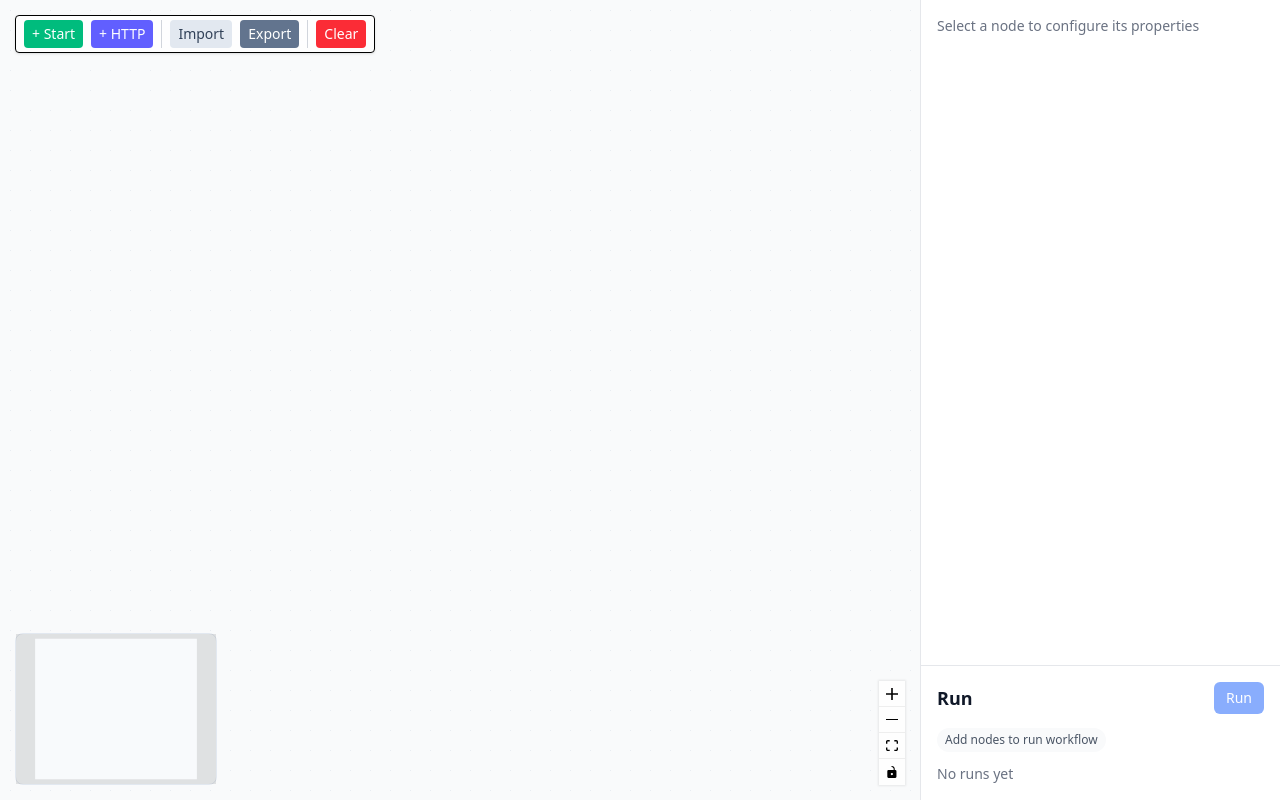
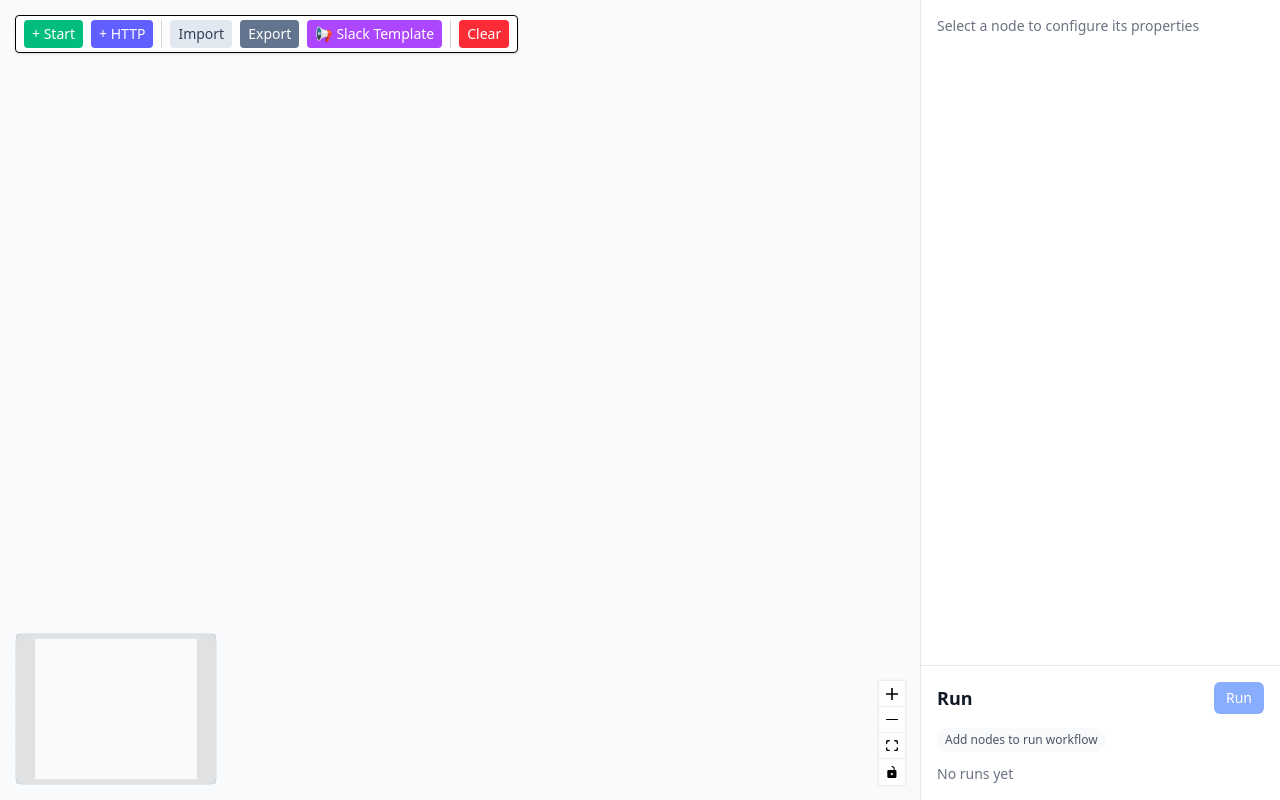
Before and after one commit to neonzoul/AutomateOS-v1.0, a Next.js app in the folder apps/dev-web/: page /builder in a window 1280 px wide. Built offline with nearby package versions, Linux system fonts and the light colour scheme.

Commit message:
feat(example)-Copilot: add Slack simple template + toolbar loadter./
Model: Sonnet 4

```diff
--- /dev/null
+++ b/apps/dev-web/public/examples/slack-notification.json
@@ -0,0 +1,39 @@
+{
+  "nodes": [
+    {
+      "id": "start1",
+      "type": "start",
+      "position": { "x": 0, "y": 0 },
+      "data": { "label": "Start", "config": {} }
+    },
+    {
+      "id": "http1",
+      "type": "http",
+      "position": { "x": 200, "y": 0 },
+      "data": {
+        "label": "Slack Notify",
+        "config": {
+          "method": "POST",
+          "url": "https://hooks.slack.com/services/REPLACE/WITH/YOUR-WEBHOOK-URL",
+          "headers": { "Content-Type": "application/json" },
+          "body": "{\"text\": \"Hello from AutomateOS! 🤖\\nThis message was sent via the Slack notification template.\"}"
+        }
+      }
+    }
+  ],
+  "edges": [
+    {
+      "id": "e1",
+      "source": "start1",
+      "target": "http1",
+      "sourceHandle": null,
+      "targetHandle": null,
+      "data": {}
+    }
+  ],
+  "meta": {
+    "name": "Slack Notification",
+    "version": 1,
+    "exportedAt": "2025-09-14T00:00:00.000Z"
+  }
+}
--- a/apps/dev-web/src/builder/canvas/CanvasToolbar.tsx
+++ b/apps/dev-web/src/builder/canvas/CanvasToolbar.tsx
@@ -9,6 +9,7 @@ import { useNodes, useEdges, useGraphActions } from '../../core/state';
 import { NODE_SPECS } from '../registry/nodeSpecs';
 import { exportWorkflow, importWorkflow } from '../io/importExport';
 import { useBuilderStore } from '../../core/state';
+import { WorkflowSchema } from '@automateos/workflow-schema';
 
 // Lightweight toast shim (replace with real UI system later)
 function notify(opts: {
@@ -113,6 +114,42 @@ export function CanvasToolbar() {
     }
   };
 
+  const onLoadSlackTemplate = async () => {
+    try {
+      const response = await fetch('/examples/slack-notification.json');
+      if (!response.ok) {
+        throw new Error(`Failed to fetch template: ${response.status}`);
+      }
+
+      const templateData = await response.json();
+
+      // Validate with WorkflowSchema
+      const parsed = WorkflowSchema.safeParse(templateData);
+      if (!parsed.success) {
+        throw new Error('Template validation failed: Invalid schema');
+      }
+
+      // Load into the graph
+      setGraph({
+        nodes: parsed.data.nodes as any,
+        edges: parsed.data.edges as any,
+      });
+      clearUiState();
+
+      notify({
+        title: 'Slack Template Loaded',
+        message:
+          '⚠️ Replace the webhook URL in the HTTP node with your own Slack webhook!',
+      });
+    } catch (e) {
+      notify({
+        type: 'error',
+        title: 'Template load failed',
+        message: (e as any)?.message || 'Could not load Slack template',
+      });
+    }
+  };
+
   return (
     <Panel position="top-left">
       <div className="flex gap-2 bg-white/80 backdrop-blur px-2 py-1 rounded border shadow-sm">
@@ -164,6 +201,14 @@ export function CanvasToolbar() {
         >
           Export
         </button>
+        <button
+          className="px-2 py-1 text-sm rounded bg-purple-500 text-white hover:bg-purple-600 transition-colors"
+          onClick={onLoadSlackTemplate}
+          title="Load a ready-to-use Slack notification workflow"
+          aria-label="Load Slack notification template"
+        >
+          📢 Slack Template
+        </button>
 
         {/* Separator */}
         <div className="w-px bg-gray-300" />
```
Also changed, not shown: apps/dev-web/public/examples/README.md (added), 5 other files (tests, documents, lock files or other folders).
